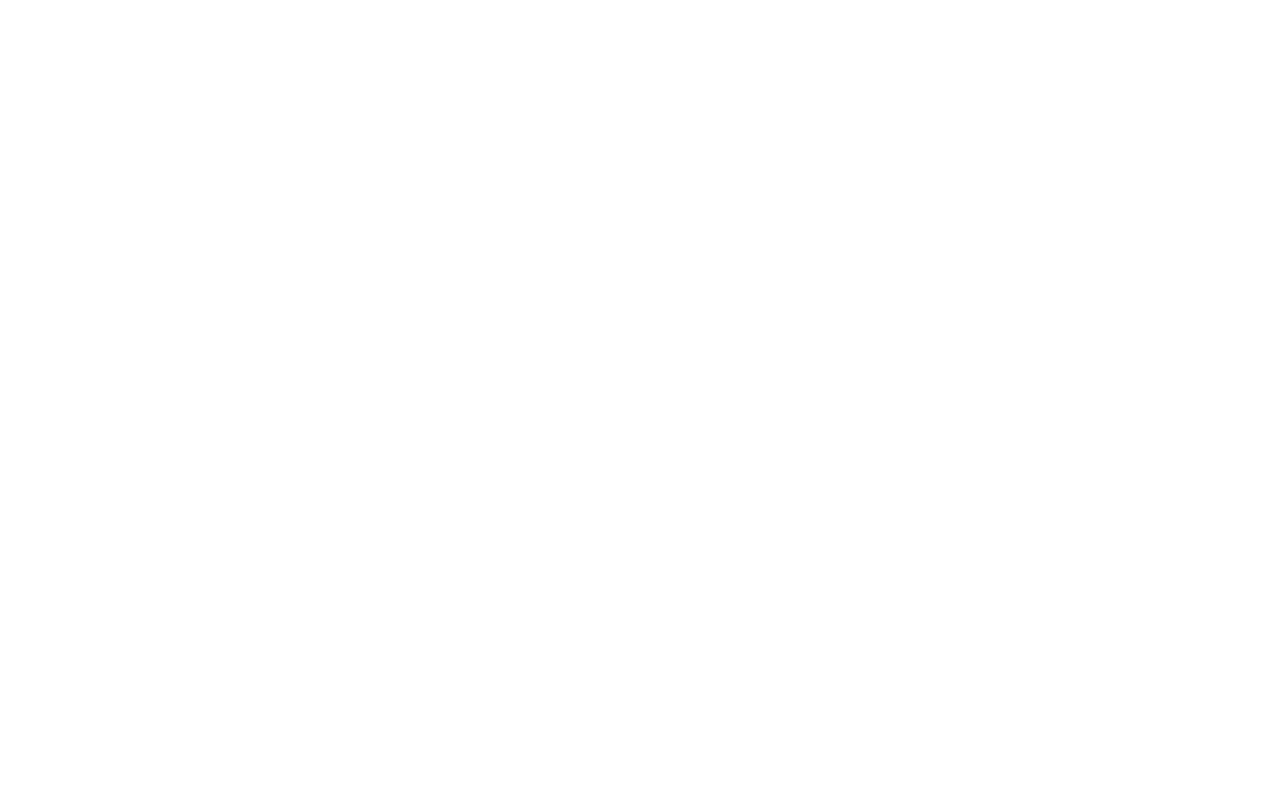
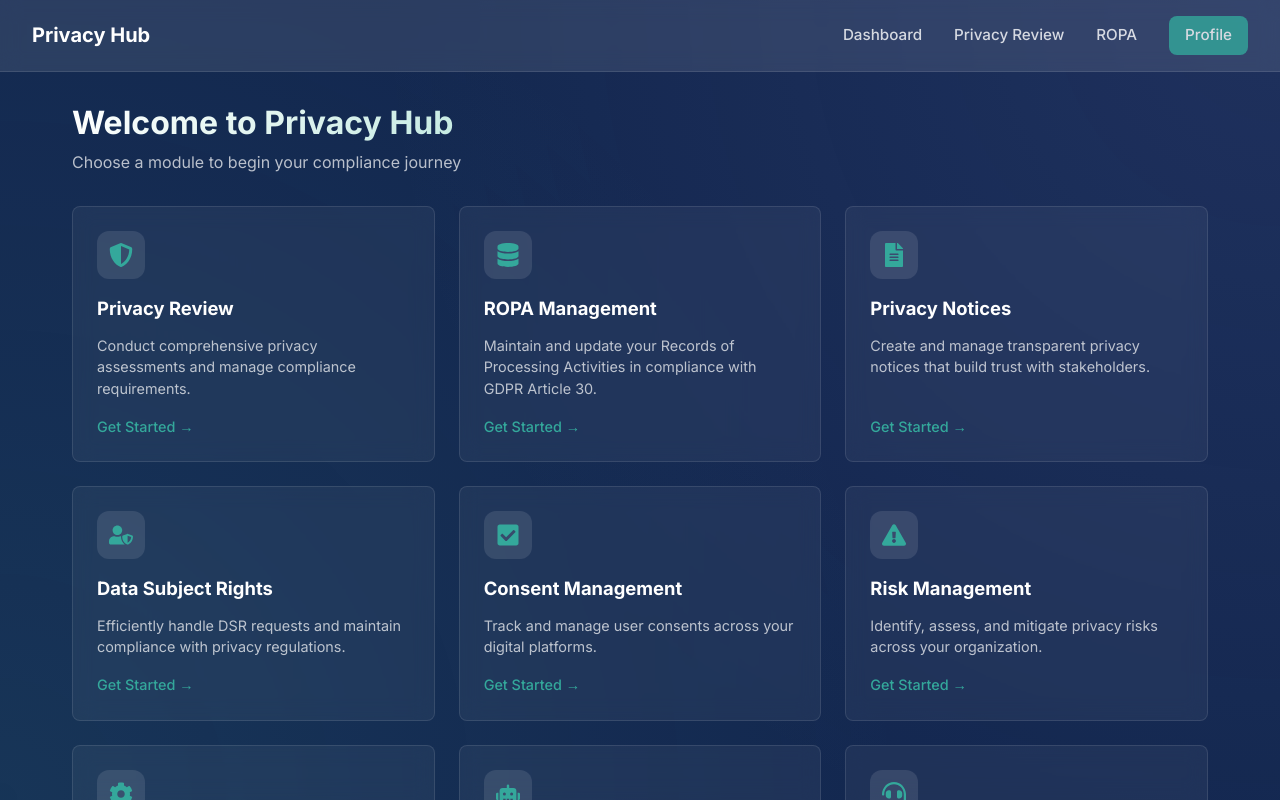
Before and after one commit to aigapriv/privacy-hub-demo, a React (Vite) app: page /components in a window 1280 px wide. Before the commit this address had no page. Built offline with nearby package versions, Linux system fonts and the light colour scheme.

Commit message:
feat: updated components page

```diff
--- a/package.json
+++ b/package.json
@@ -22,6 +22,7 @@
     "mongoose": "^8.8.2",
     "react": "^18.3.1",
     "react-dom": "^18.3.1",
+    "react-icons": "^5.3.0",
     "react-router-dom": "^7.0.1",
     "styled-components": "^6.1.13"
   },
--- a/src/App.jsx
+++ b/src/App.jsx
@@ -1,7 +1,7 @@
 import React from 'react';
-import { BrowserRouter as Router, Routes, Route } from 'react-router-dom';
+import { BrowserRouter as Router, Routes, Route, Navigate } from 'react-router-dom';
 import LandingPage from './pages/LandingPage';
-import './styles/LandingPage.css';
+import ComponentsPage from './pages/ComponentsPage';
 import './styles/theme/variables.css';
 import './styles/theme/utilities.css';
 
@@ -10,6 +10,8 @@
     <Router>
       <Routes>
         <Route path="/" element={<LandingPage />} />
+        <Route path="/components" element={<ComponentsPage />} />
+        <Route path="*" element={<Navigate to="/" />} />
       </Routes>
     </Router>
   );
--- /dev/null
+++ b/src/pages/ComponentsPage.jsx
@@ -0,0 +1,105 @@
+import React from 'react';
+import { Link } from 'react-router-dom';
+import { FaShieldAlt, FaDatabase, FaFileAlt, FaUserShield,
+         FaCheckSquare, FaExclamationTriangle, FaCog,
+         FaRobot, FaHeadset } from 'react-icons/fa';
+import '../styles/ComponentsPage.css';
+
+const ComponentsPage = () => {
+  const components = [
+    {
+      title: "Privacy Review",
+      description: "Conduct comprehensive privacy assessments and manage compliance requirements.",
+      icon: <FaShieldAlt className="card-icon" />,
+      path: "/privacy-review"
+    },
+    {
+      title: "ROPA Management",
+      description: "Maintain and update your Records of Processing Activities in compliance with GDPR Article 30.",
+      icon: <FaDatabase className="card-icon" />,
+      path: "/ropa"
+    },
+    {
+      title: "Privacy Notices",
+      description: "Create and manage transparent privacy notices that build trust with stakeholders.",
+      icon: <FaFileAlt className="card-icon" />,
+      path: "/privacy-notices"
+    },
+    {
+      title: "Data Subject Rights",
+      description: "Efficiently handle DSR requests and maintain compliance with privacy regulations.",
+      icon: <FaUserShield className="card-icon" />,
+      path: "/dsr"
+    },
+    {
+      title: "Consent Management",
+      description: "Track and manage user consents across your digital platforms.",
+      icon: <FaCheckSquare className="card-icon" />,
+      path: "/consent"
+    },
+    {
+      title: "Risk Management",
+      description: "Identify, assess, and mitigate privacy risks across your organization.",
+      icon: <FaExclamationTriangle className="card-icon" />,
+      path: "/risk"
+    },
+    {
+      title: "Privacy by Design",
+      description: "Implement privacy controls early in your development lifecycle.",
+      icon: <FaCog className="card-icon" />,
+      path: "/privacy-by-design"
+    },
+    {
+      title: "Auto-Assessment",
+      description: "Automated privacy impact assessments for your projects and processes.",
+      icon: <FaRobot className="card-icon" />,
+      path: "/auto-assessment"
+    },
+    {
+      title: "Privacy Support",
+      description: "Access privacy expertise and get support for your compliance needs.",
+      icon: <FaHeadset className="card-icon" />,
+      path: "/support"
+    }
+  ];
+
+  return (
+    <div className="components-page">
+      <nav className="nav-bar">
+        <div className="nav-logo">
+          <Link to="/">Privacy Hub</Link>
+        </div>
+        <div className="nav-links">
+          <Link to="/dashboard">Dashboard</Link>
+          <Link to="/privacy-review">Privacy Review</Link>
+          <Link to="/ropa">ROPA</Link>
+          <Link to="/profile" className="profile-link">Profile</Link>
+        </div>
+      </nav>
+
+      <div className="components-content">
+        <h1>Welcome to Privacy Hub</h1>
+        <p>Choose a module to begin your compliance journey</p>
+
+        <div className="component-grid">
+          {components.map((component, index) => (
+            <div className="component-card" key={index}>
+              <div className="card-content">
+                <div className="icon-wrapper">
+                  {component.icon}
+                </div>
+                <h3>{component.title}</h3>
+                <p>{component.description}</p>
+              </div>
+              <Link to={component.path} className="card-link">
+                Get Started →
+              </Link>
+            </div>
+          ))}
+        </div>
+      </div>
+    </div>
+  );
+};
+
+export default ComponentsPage;
--- a/src/pages/LandingPage.jsx
+++ b/src/pages/LandingPage.jsx
@@ -19,7 +19,7 @@
           </h1>
           <p>Elevate your data privacy and compliance</p>
           <div className="button-group">
-            <Link to="/register" className="button primary">
+            <Link to="/components" className="button primary">
               Get Started
             </Link>
             <Link to="/demo" className="button secondary">
--- /dev/null
+++ b/src/styles/ComponentsPage.css
@@ -0,0 +1,220 @@
+/* Reset default margins and padding */
+* {
+  margin: 0;
+  padding: 0;
+  box-sizing: border-box;
+}
+
+body, html {
+  margin: 0;
+  padding: 0;
+  width: 100%;
+  height: 100%;
+  overflow-x: hidden;
+}
+
+.components-page {
+  width: 100vw;
+  min-height: 100vh;
+  background: var(--color-deep-blue);
+  color: var(--color-text-light);
+  position: fixed; /* This prevents scrolling and white space */
+  top: 0;
+  left: 0;
+  right: 0;
+  bottom: 0;
+  overflow-y: auto; /* Allow scrolling within the page if needed */
+}
+
+.nav-bar {
+  background: rgba(255, 255, 255, 0.1);
+  backdrop-filter: blur(10px);
+  padding: 1rem 2rem;
+  display: flex;
+  justify-content: space-between;
+  align-items: center;
+  border-bottom: 1px solid rgba(255, 255, 255, 0.1);
+}
+
+.nav-logo a {
+  color: var(--color-text-light);
+  font-size: 1.25rem;
+  font-weight: 600;
+  text-decoration: none;
+}
+
+.nav-links {
+  display: flex;
+  gap: 2rem;
+  align-items: center;
+}
+
+.nav-links a {
+  color: var(--color-text-light);
+  text-decoration: none;
+  opacity: 0.8;
+  transition: all 0.3s ease;
+  font-size: 0.95rem;
+}
+
+.nav-links a:hover {
+  opacity: 1;
+  color: var(--color-teal-green);
+}
+
+.profile-link {
+  padding: 0.5rem 1rem;
+  background: var(--color-teal-green);
+  border-radius: var(--radius-md);
+}
+
+.profile-link:hover {
+  background: var(--color-teal-light) !important;
+  color: var(--color-text-light) !important;
+}
+
+.components-content {
+  max-width: 1200px;
+  margin: 2rem auto;
+  padding: 0 2rem;
+}
+
+.components-content h1 {
+  font-size: 2rem;
+  margin-bottom: 0.5rem;
+  background: linear-gradient(135deg, var(--color-text-light) 0%, var(--color-teal-light) 100%);
+  -webkit-background-clip: text;
+  -webkit-text-fill-color: transparent;
+}
+
+.components-content > p {
+  color: var(--color-text-light);
+  opacity: 0.7;
+  margin-bottom: 2rem;
+  font-size: 1rem;
+}
+
+.component-grid {
+  display: grid;
+  grid-template-columns: repeat(3, 1fr);
+  gap: 1.5rem;
+  margin-top: 1.5rem;
+  padding-bottom: 2rem;
+  max-width: 1200px;
+  margin-left: auto;
+  margin-right: auto;
+}
+
+.component-card {
+  background: rgba(255, 255, 255, 0.05);
+  padding: 1.5rem;
+  border-radius: var(--radius-md);
+  border: 1px solid rgba(255, 255, 255, 0.1);
+  transition: all 0.3s ease;
+  backdrop-filter: blur(10px);
+  display: flex;
+  flex-direction: column;
+  justify-content: space-between;
+  height: 100%;
+}
+
+.card-content {
+  flex-grow: 1;
+}
+
+.icon-wrapper {
+  display: flex;
+  align-items: center;
+  justify-content: center;
+  width: 48px;
+  height: 48px;
+  background: rgba(255, 255, 255, 0.1);
+  border-radius: 12px;
+  margin-bottom: 1rem;
+  transition: all 0.3s ease;
+}
+
+.card-icon {
+  font-size: 24px;
+  color: var(--color-teal-green);
+}
+
+.component-card:hover {
+  transform: translateY(-5px);
+  background: rgba(255, 255, 255, 0.1);
+  border-color: var(--color-teal-green);
+}
+
+.component-card:hover .icon-wrapper {
+  background: var(--color-teal-green);
+}
+
+.component-card:hover .card-icon {
+  color: white;
+}
+
+.component-card h3 {
+  font-size: 1.15rem;
+  margin-bottom: 0.75rem;
+  color: var(--color-text-light);
+}
+
+.component-card p {
+  font-size: 0.9rem;
+  line-height: 1.5;
+  color: var(--color-text-light);
+  opacity: 0.7;
+  margin-bottom: 1rem;
+}
+
+.card-link {
+  color: var(--color-teal-green);
+  text-decoration: none;
+  font-weight: 500;
+  display: inline-flex;
+  align-items: center;
+  gap: 0.5rem;
+  font-size: 0.9rem;
+  transition: all 0.3s ease;
+}
+
+.card-link:hover {
+  color: var(--color-teal-light);
+}
+
+/* Background gradient */
+.components-page::before {
+  content: '';
+  position: fixed;
+  top: 0;
+  left: 0;
+  right: 0;
+  bottom: 0;
+  background: radial-gradient(circle at top right, rgba(127, 127, 213, 0.1), transparent 60%),
+              radial-gradient(circle at bottom left, rgba(52, 168, 155, 0.1), transparent 60%);
+  z-index: 0;
+}
+
+/* Ensure content is above gradient */
+.nav-bar, .components-content {
+  position: relative;
+  z-index: 1;
+}
+
+/* Responsive adjustments */
+@media (max-width: 1200px) {
+  .component-grid {
+    grid-template-columns: repeat(2, 1fr);
+    padding: 0 2rem;
+  }
+}
+
+@media (max-width: 768px) {
+  .component-grid {
+    grid-template-columns: 1fr;
+  }
+
+  .nav-links {
+    display: none;
+  }
+}
```
Also changed, not shown: 1 other file (tests, documents, lock files or other folders).
